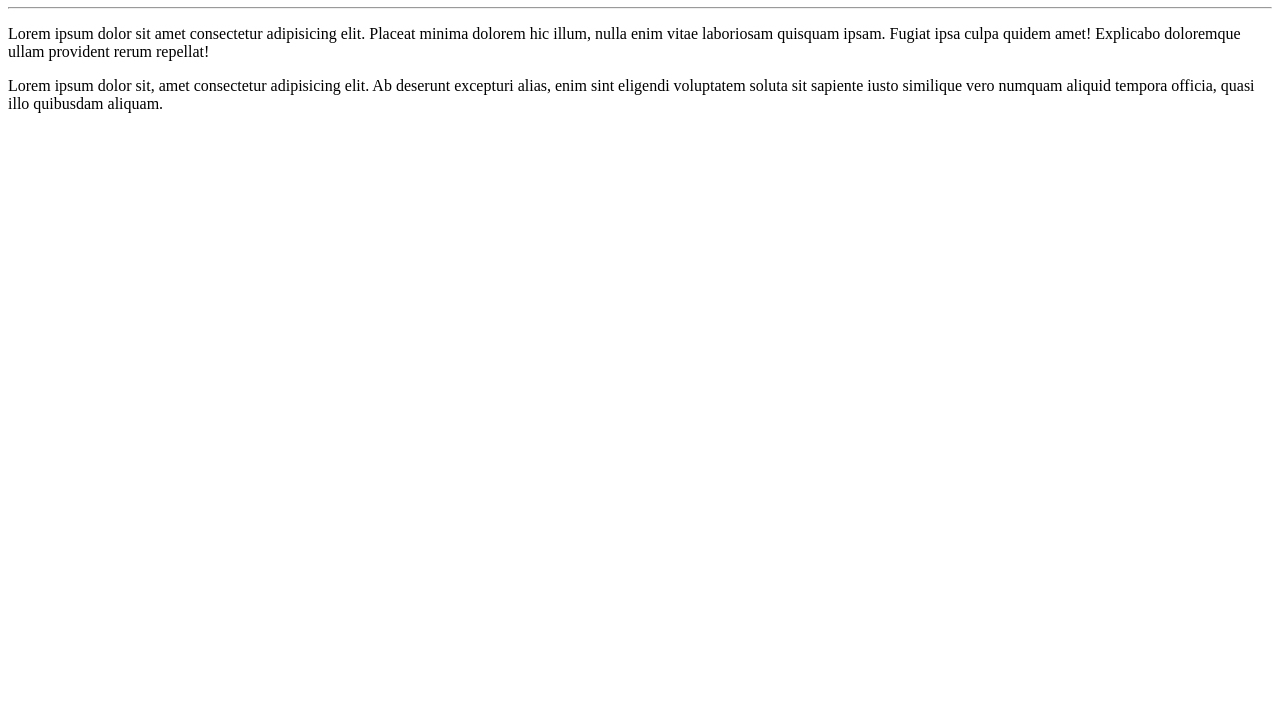
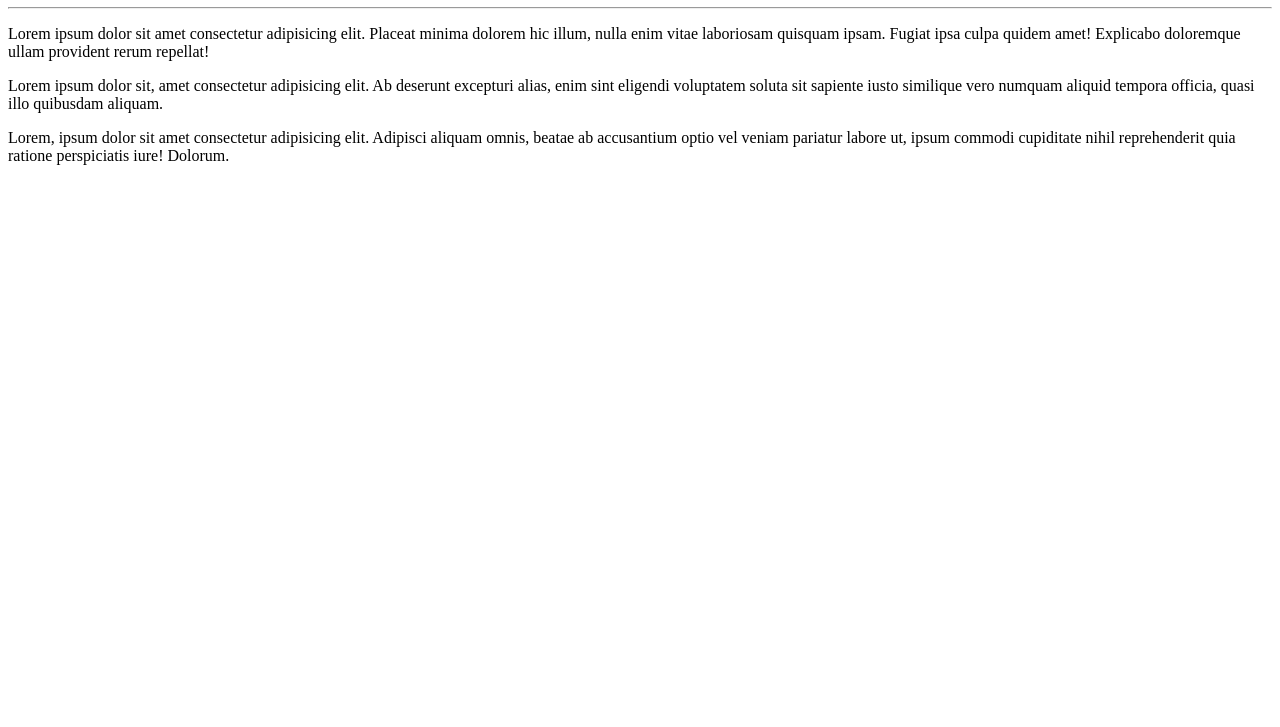
Before and after one commit to alexandrevieiradev/Ola-Mundo, a plain HTML site: page site-exemplo/index.html in a window 1280 px wide. Shown: the part 73-800 px from the top of the page. Drawn offline with Linux system fonts and the light colour scheme.

Commit message:
adicionei mais uma linha

```diff
--- a/site-exemplo/index.html
+++ b/site-exemplo/index.html
@@ -10,5 +10,7 @@
     <hr>
     <p>Lorem ipsum dolor sit amet consectetur adipisicing elit. Placeat minima dolorem hic illum, nulla enim vitae laboriosam quisquam ipsam. Fugiat ipsa culpa quidem amet! Explicabo doloremque ullam provident rerum repellat!</p>
     <p>Lorem ipsum dolor sit, amet consectetur adipisicing elit. Ab deserunt excepturi alias, enim sint eligendi voluptatem soluta sit sapiente iusto similique vero numquam aliquid tempora officia, quasi illo quibusdam aliquam.</p>
+
+    <p> Lorem, ipsum dolor sit amet consectetur adipisicing elit. Adipisci aliquam omnis, beatae ab accusantium optio vel veniam pariatur labore ut, ipsum commodi cupiditate nihil reprehenderit quia ratione perspiciatis iure! Dolorum.</p>
 </body>
 </html>
```
